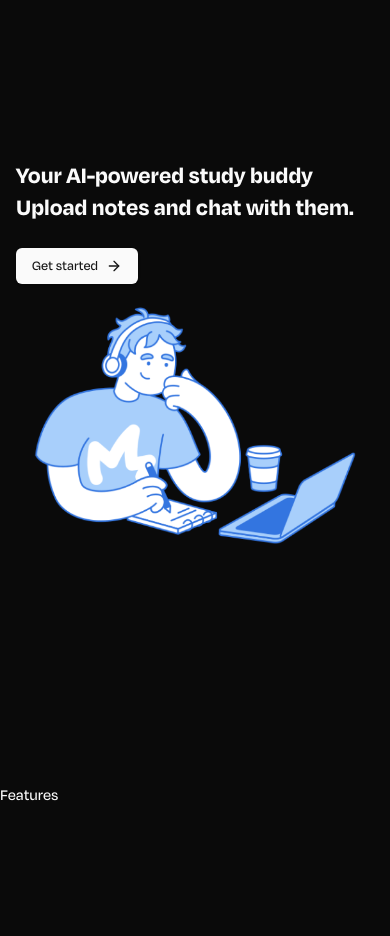
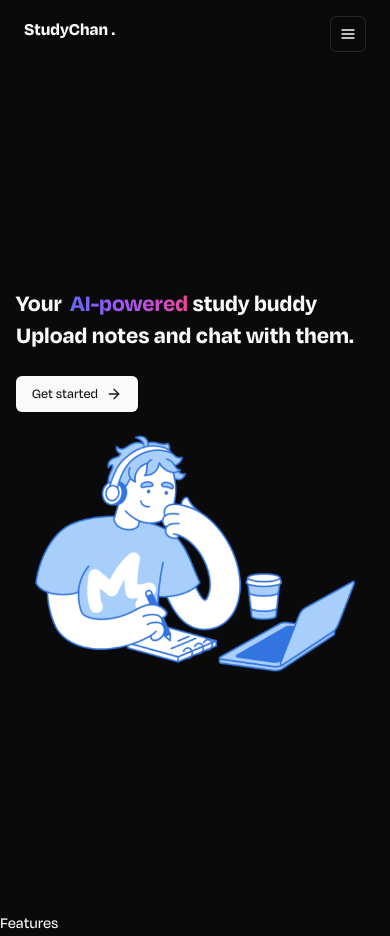
Before and after one commit to subhraneel2005/StudyChan, a Next.js app in the folder frontend/: page / in a window 390 px wide. Before the commit the page ends 844 px from the top, so only its background shows below. Built offline with nearby package versions, Linux system fonts and the light colour scheme.

Commit message:
navbar completed

```diff
--- a/frontend/src/components/HeroSection.tsx
+++ b/frontend/src/components/HeroSection.tsx
@@ -5,9 +5,9 @@ import { ArrowRight } from 'lucide-react'
 
 export default function HeroSection() {
   return (
-    <div className='min-h-screen px-4 w-full flex flex-col lg:flex-row justify-center items-center p-2 -mt-[60px]'>
+    <div className='min-h-screen px-4 w-full flex flex-col lg:flex-row justify-center items-center p-2 lg:-mt-[60px]'>
      <div className='flex flex-col'>
-     <h1 className='text-2xl lg:text-5xl font-bold w-full lg:max-w-2xl'>Your AI-powered study buddy
+     <h1 className='text-2xl lg:text-5xl font-bold w-full lg:max-w-2xl'>Your <span className='ml-1 bg-gradient-to-r from-indigo-500 via-purple-500 to-pink-500 inline-block text-transparent bg-clip-text'>AI-powered</span> study buddy
      Upload notes and chat with them.</h1>
      <div className='mt-6'><Button>Get started <ArrowRight/></Button></div>
      </div>
--- /dev/null
+++ b/frontend/src/components/MoileNav.tsx
@@ -0,0 +1,49 @@
+import React from "react";
+import {
+  Sheet,
+  SheetContent,
+  SheetHeader,
+  SheetTitle,
+  SheetTrigger,
+} from "./ui/sheet";
+import { Button } from "./ui/button";
+import { FiMenu } from "react-icons/fi";
+
+export default function MoileNav() {
+  return (
+    <div className="flex justify-between px-6 py-4 lg:hidden">
+      <span className="text-lg font-bold">StudyChan .</span>
+      <Sheet>
+        <SheetTrigger asChild>
+          <Button variant="outline" size="icon">
+            <FiMenu className="h-5 w-5" />
+          </Button>
+        </SheetTrigger>
+        <SheetContent>
+          <SheetHeader className="mb-6">
+            <SheetTitle className="font-bold text-2xl">StudyChan.</SheetTitle>
+          </SheetHeader>
+
+          <div className="flex flex-col h-[40%]">
+            {/* Navigation Links */}
+            <nav className="flex-1">
+              <ul className="flex flex-col space-y-4">
+                <li className="w-full text-center text-muted-foreground cursor-pointer">
+                  Features
+                </li>
+                <li className="w-full text-center text-muted-foreground cursor-pointer">
+                  Github
+                </li>
+                <li className="w-full text-center text-muted-foreground cursor-pointer">
+                  Discord
+                </li>
+              </ul>
+            </nav>
+
+              <Button size="sm">Signin</Button>
+            </div>
+        </SheetContent>
+      </Sheet>
+    </div>
+  );
+}
--- a/frontend/src/components/Navbar.tsx
+++ b/frontend/src/components/Navbar.tsx
@@ -7,9 +7,11 @@ import {
     MenubarContent,
     MenubarItem,
 } from "@/components/ui/menubar"
+import MoileNav from './MoileNav'
 
 export default function Navbar() {
   return (
+    <main>
     <div className='w-full px-6 py-8 hidden lg:flex justify-evenly'>
         <span className='text-lg font-bold'>StudyChan .</span>
         <Menubar>
@@ -42,5 +44,7 @@ export default function Navbar() {
         </Menubar>
         <Button size='sm'>Signin</Button>
     </div>
+    <MoileNav/>
+    </main>
   )
 }
```
